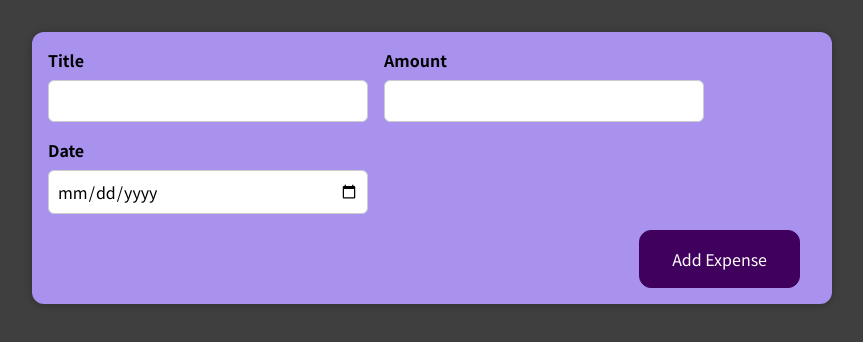
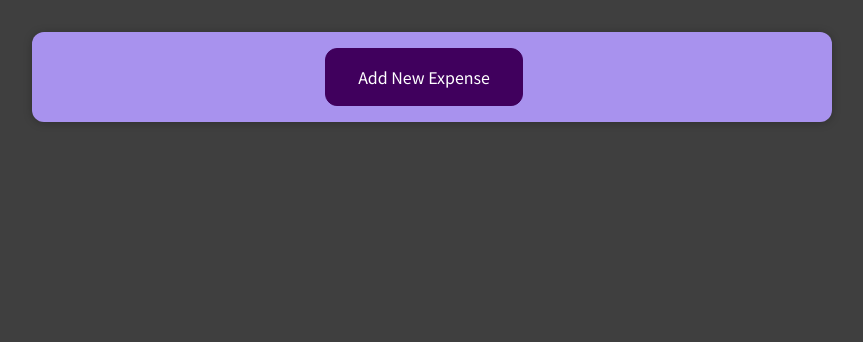
Before and after one commit to aisiklar/expense-tracker-react, a React (Create React App) app: page / in a window 1280 px wide. Shown: the top 342 px of the page, without its empty margins (208-1071 px from the left). Built offline with nearby package versions, Linux system fonts and the light colour scheme.

Commit message:
a better solution for addNewExpenseButton applied. merging this.

```diff
--- a/src/components/newExpense/ExpenseForm.js
+++ b/src/components/newExpense/ExpenseForm.js
@@ -127,6 +127,7 @@ const ExpenseForm = (props) => {
             </div>
         </div>
         <div className="new-expense__actions">
+            <button type="button" onClick={props.onCancelNewExpense}>Cancel</button>
             <button type="submit">Add Expense</button>
         </div>
 
--- a/src/components/newExpense/NewExpense.js
+++ b/src/components/newExpense/NewExpense.js
@@ -1,4 +1,4 @@
-import React from 'react';
+import React, { useState } from 'react';
 import './NewExpense.css';
 import ExpenseForm from './ExpenseForm';
 
@@ -12,13 +12,27 @@ const NewExpense = (props) => {
         props.onAddExpense(expenseData);
     }
 
+    const [showingNewExpenseForm, setShowingNewExpenseForm] = useState(false);
+    console.log(`showingNewExpenseForm: ${showingNewExpenseForm}`)
+    const addNewExpenseButtonClicked = () => {
+        console.log('addNewExpenseButton Clicked!')
+        setShowingNewExpenseForm(true);
+    }
 
+    const cancelNewExpense = () =>{
+        console.log('cancelNewExpense Button Clicked!')
+        setShowingNewExpenseForm(false);
+    }
 
-    return <div className="new-expense">
-        <ExpenseForm onSaveExpenseData={saveExpenseDataHandler}>
-
-        </ExpenseForm>
-    </div>
+    return (
+    <div className="new-expense">
+        {!showingNewExpenseForm && <button onClick={addNewExpenseButtonClicked}>Add New Expense</button>}
+        {showingNewExpenseForm && (
+            <ExpenseForm
+            onSaveExpenseData={saveExpenseDataHandler}
+            onCancelNewExpense={cancelNewExpense}>
+        </ExpenseForm>)}
+    </div>)
 }
 
 export default NewExpense;
```
